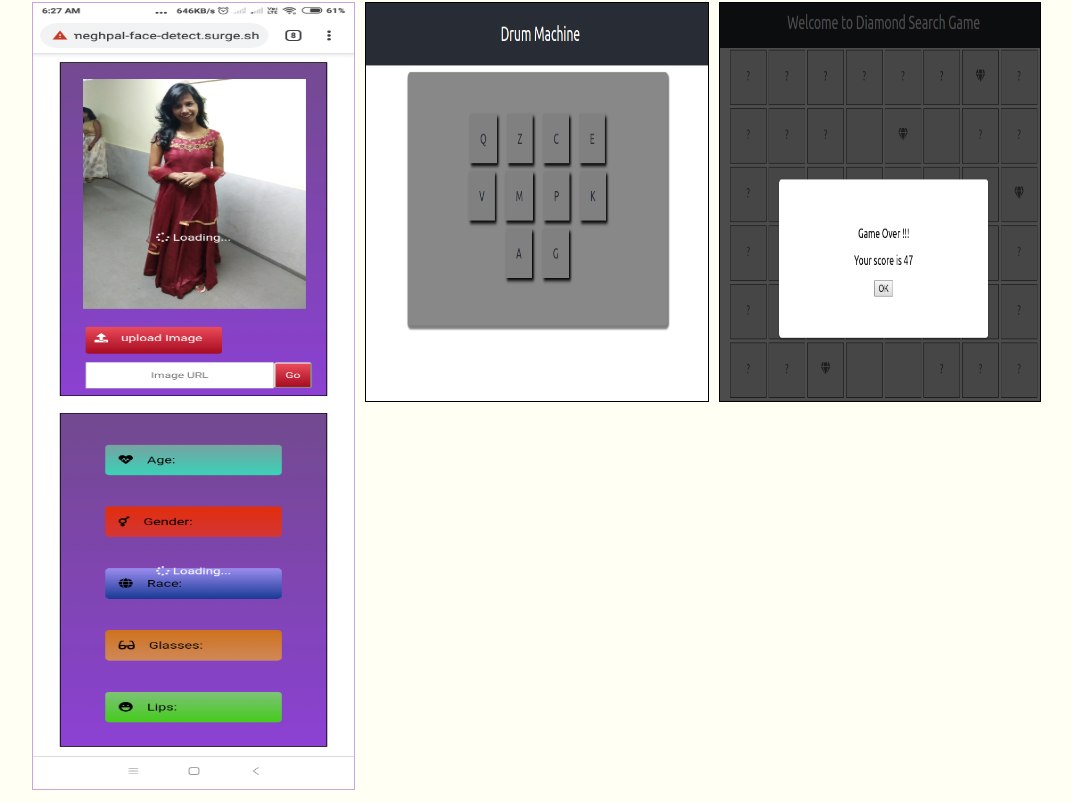
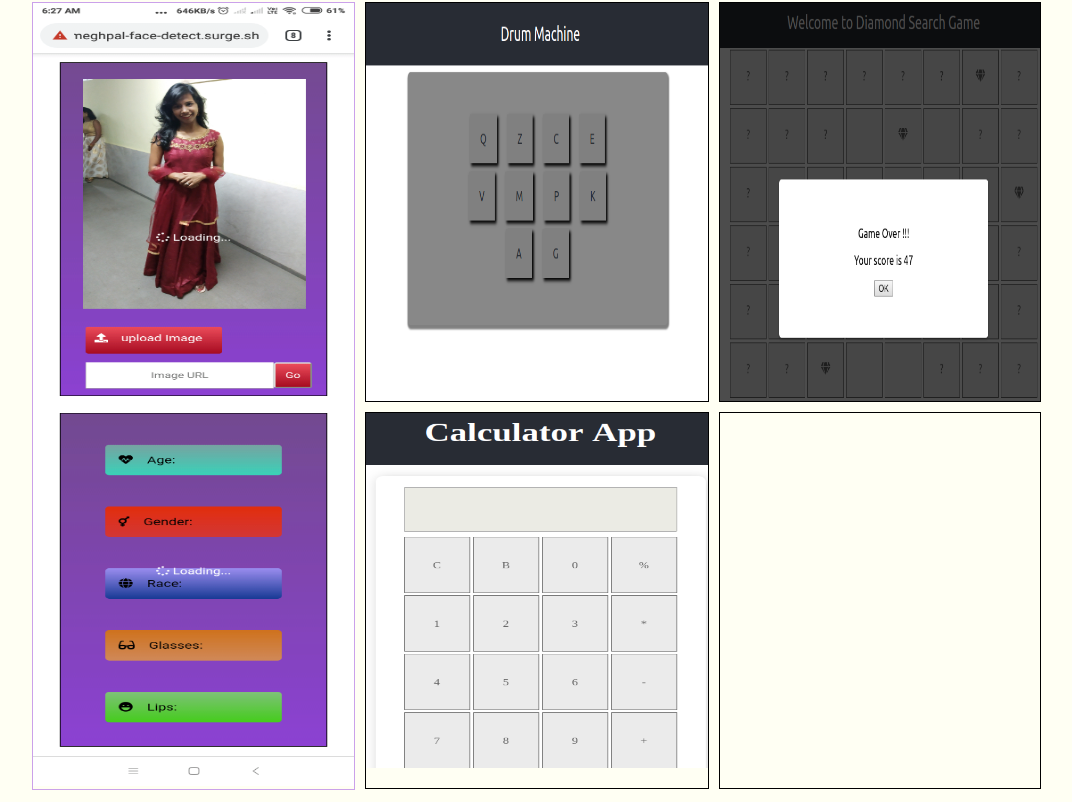
Before and after one commit to ashonweb/personal-webdesign, a React (Create React App) app: page /#/ in a window 1280 px wide. Shown: the part 557-1359 px from the top of the page, without its empty margins (103-1175 px from the left). Built offline with nearby package versions, Linux system fonts and the light colour scheme; a web font is replaced by a local one.

Commit message:
project four

```diff
--- a/src/App.css
+++ b/src/App.css
@@ -175,6 +175,10 @@ height: 800px;
   height:398px;
   width: 100%;
 }
+.calcapp{
+  height:355px;
+  width: 100%;
+}
 
 /* .projectone:hover .faceapp{
   opacity: 0.3;
@@ -253,6 +257,18 @@ font-family: 'chevindemibold', sans-serif;
       font-weight: bold;
       line-height: 40px;
   }
+
+
+  .calctext{
+    color: white;
+    font-size: 20px;
+    position: absolute;
+    padding: 20px;
+      font-size: medium;
+      font-weight: bold;
+      line-height: 40px;
+
+  }
   .diatext{
     color: white;
     font-size: 20px;
@@ -269,6 +285,10 @@ font-family: 'chevindemibold', sans-serif;
 
 
   .projectthree:hover .Projecttwodescription {
+    opacity: 1.5;
+  }
+
+  .projectfour:hover .Projecttwodescription {
     opacity: 1.5;
   }
 
@@ -333,3 +353,50 @@ border: 1px solid black;
     float: left;
     border: 1.5px solid white;
 }
+
+
+
+.secondrow{
+  margin-top:10px;
+  margin-bottom: 10px;
+}
+
+
+.projectfour{
+  /* display: inline-block;
+  vertical-align: top;
+  box-sizing: border-box;
+  border:1px solid red;
+  height:400px;
+  width:50%; */
+
+
+
+
+  display: inline-block;
+  vertical-align: top;
+  box-sizing: border-box;
+  width: 50%;
+  /* border:1px solid darkgoldenrod; */
+  height: 377px;
+  margin:auto 10px;
+  opacity: 1;
+  transition: .5s ease;
+  backface-visibility: hidden;
+  position: relative;
+  border:1px solid black;
+
+}
+.projectfive{
+  display: inline-block;
+  vertical-align: top;
+  box-sizing: border-box;
+  width: 47%;
+  /* border:1px solid navy; */
+  height: 377px;
+  opacity: 1;
+  transition: .5s ease;
+  backface-visibility: hidden;
+  position: relative;
+  border: 1px solid black;
+}
--- a/src/Projects.js
+++ b/src/Projects.js
@@ -1,7 +1,8 @@
 import React,{Component } from 'react';
 import face from './faceapp.PNG';
 import drum from './drummachine.png'
-import diamond from './diamondgame.png'
+import diamond from './diamondgame.png';
+import calc from './calc.png'
 
 export default class Projects extends Component {
   render(){
@@ -60,7 +61,21 @@ export default class Projects extends Component {
 
 
   </div>
-
+  <div className="secondrow">
+    <div className="projectfour">
+      <img src={calc} alt="da" className="calcapp" />
+      <div class="Projecttwodescription">
+        <div class="calctext">
+          DRUM MACHINE APPLICATION <br/>
+          <hr className="description"></hr><br/>
+          <p> A simple Calculator app which does basic arithmatic operations</p>
+          <p> Technologies used <br/>React, Git</p>
+          <p><a href="https://calculator-bmeghpal.surge.sh/">Click here to see live</a></p>
+         </div>
+      </div>
+    </div>
+    <div className="projectfive"></div>
+  </div>
 
 
 
```
Also changed, not shown: src/calc.png (added).
